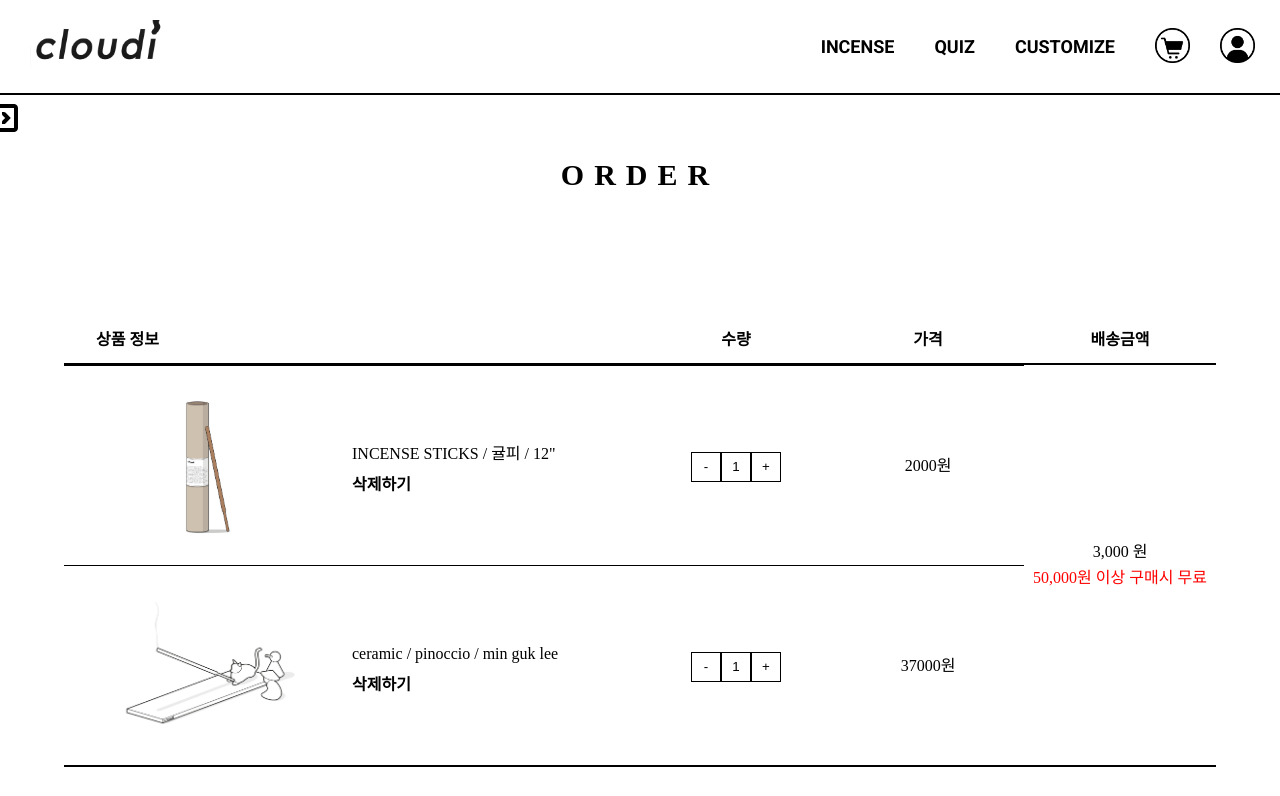
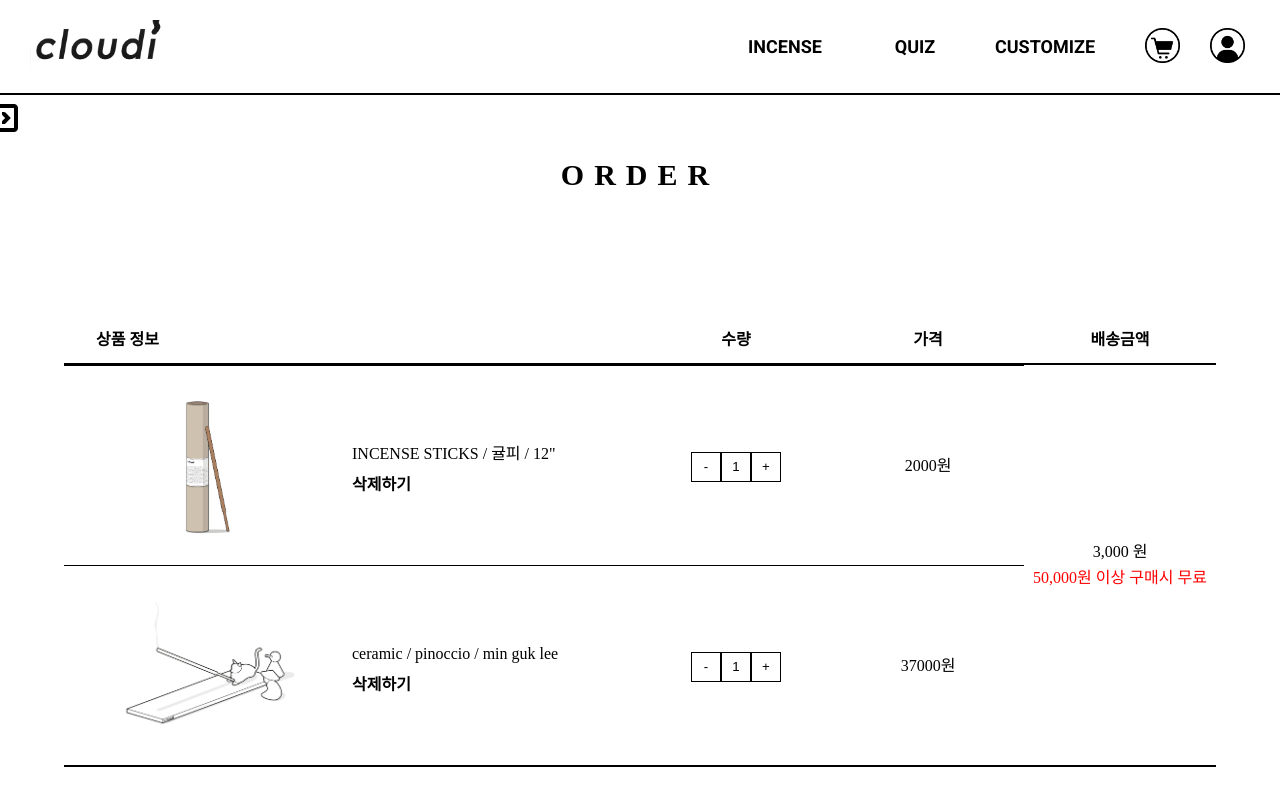
Before and after one commit to codestates/cloudi, a React (Create React App) app in the folder client/: page /order in a window 1280 px wide. Shown: the top 796 px of the page. Built offline with nearby package versions, Linux system fonts and the light colour scheme; a web font is replaced by a local one.

Commit message:
Fix: Header

```diff
--- a/client/src/modals/Header.js
+++ b/client/src/modals/Header.js
@@ -50,11 +50,12 @@ const NavMenu = styled.ul`
 `;
 
 const MenuList = styled.li`
-  padding: 0 20px;
   font-family: 'Roboto', sans-serif;
   font-size: 18px;
   line-height: 93px;
   font-weight: 600;
+  width: 130px;
+  text-align: center;
   transition-property: background;
   transition-duration: 0.8s;
   transition-timing-function: ease-out;
@@ -96,7 +97,7 @@ const CloudiLogo = styled.img`
 `;
 
 const IconContainer = styled.div`
-  padding: 0 10px 0 5px;
+  padding: 0 20px 0 20px;
 `;
 
 const Icon = styled.img`
--- a/client/src/pages/Order.js
+++ b/client/src/pages/Order.js
@@ -4,7 +4,6 @@ import OrderCount from '../components/order_components/OrderCount';
 import OrderProduct from '../components/order_components/OrderProduct';
 
 const OrderContainer = styled.main`
-  overflow-x: auto;
   padding-top: 95px;
   @media screen and (max-width: 1023px) {
     padding-top: 64px;
```
